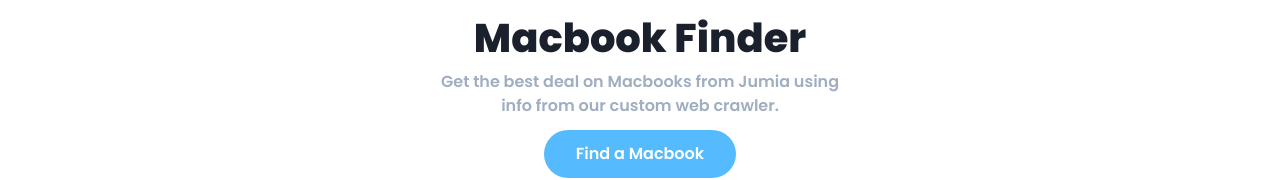
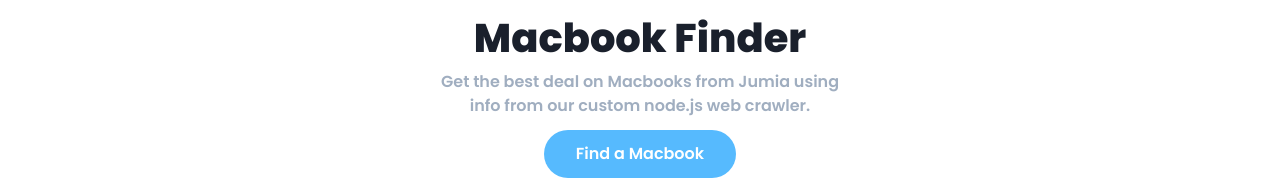
Before and after one commit to Tolu-Mals/macbook-finder-client, a React (Create React App) app: page / in a window 1280 px wide. Shown: the part 271-451 px from the top of the page. Built offline with nearby package versions, Linux system fonts and the light colour scheme; no server answers.

Commit message:
feat: update web app copy

```diff
--- a/src/components/Header/Header.tsx
+++ b/src/components/Header/Header.tsx
@@ -34,7 +34,7 @@
             pb={3}
             fontSize={["0.9rem", "1rem"]}
             >
-              Get the best deal on Macbooks from Jumia using info from our custom web crawler.</Text>
+              Get the best deal on Macbooks from Jumia using info from our custom node.js web crawler.</Text>
             <Button
             bg="brand.300"
             fontFamily={"heading"}
```
